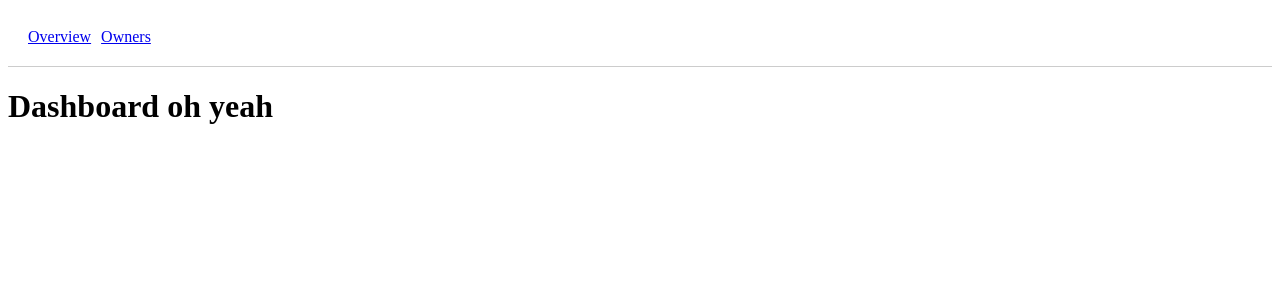
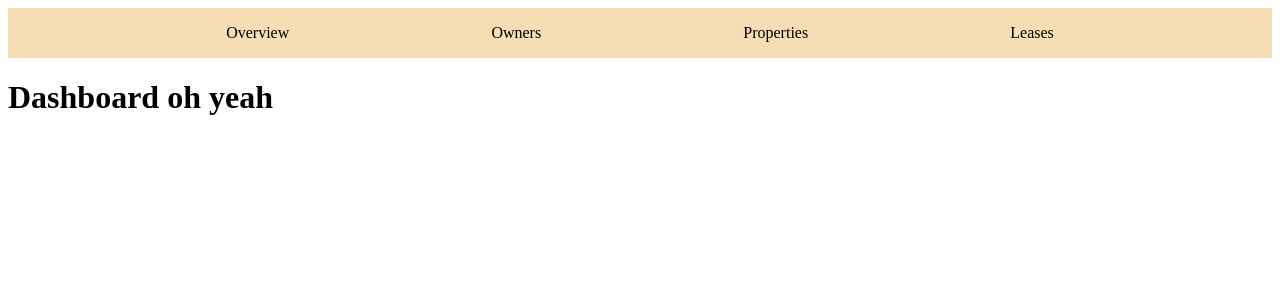
Before and after one commit to piradiusquared/trustAccount, a React (Vite) app: page / in a window 1280 px wide. Shown: the top 300 px of the page. Built offline with nearby package versions, Linux system fonts and the light colour scheme.

Commit message:
Expansion of react routing. Addition of basic styling to identify navbar and page content

```diff
--- a/src/App.css
+++ b/src/App.css
@@ -0,0 +1,21 @@
+/*
+app.css
+Persistent React styling ONLY
+*/
+
+
+/* Top navigation styling */
+#topnav {
+    display: flex;
+    justify-content: space-evenly;
+    align-items: center;
+
+    padding: 1rem;
+    background-color: wheat;
+}
+
+#topnav > .toplink {
+    text-decoration: none;
+    color: black;
+
+}
--- a/src/App.tsx
+++ b/src/App.tsx
@@ -2,15 +2,17 @@
 import { Routes, Route, Link } from 'react-router-dom'
 
 // CSS imports
-import './App.css'
+import './app.css'
 
 function App() {
 
   return (
     <>
-      <nav style={{ padding: '20px', borderBottom: '1px solid #ccc' }}> {/* Remove inline styling */}
-        <Link to="/" style={{ marginRight: '10px' }}>Overview</Link>
-        <Link to="/owners">Owners</Link>
+      <nav id="topnav"> {/* Remove inline styling */}
+        <Link className='toplink' to="/">Overview</Link>
+        <Link className='toplink' to="/owners">Owners</Link>
+        <Link className='toplink' to="/properties">Properties</Link>
+        <Link className='toplink' to="/leases">Leases</Link>
       </nav>
 
       {/* Routing */}
@@ -18,6 +20,8 @@ function App() {
         {/* Actual routes */}
         <Route path="/" element={<Dashboard />} />
         <Route path="/owners" element={<Owners />} />
+        <Route path="/properties" element={<Properties />} />
+        <Route path="/leases" element={<Leases />} />
       </Routes>
     </>
   )
@@ -40,4 +44,16 @@ function Owners() {
   )
 }
 
+function Properties() {
+  return (
+    <h1>properties</h1>
+  )
+}
+
+function Leases() {
+  return (
+    <h1>leases</h1>
+  )
+}
+
 export default App
```
